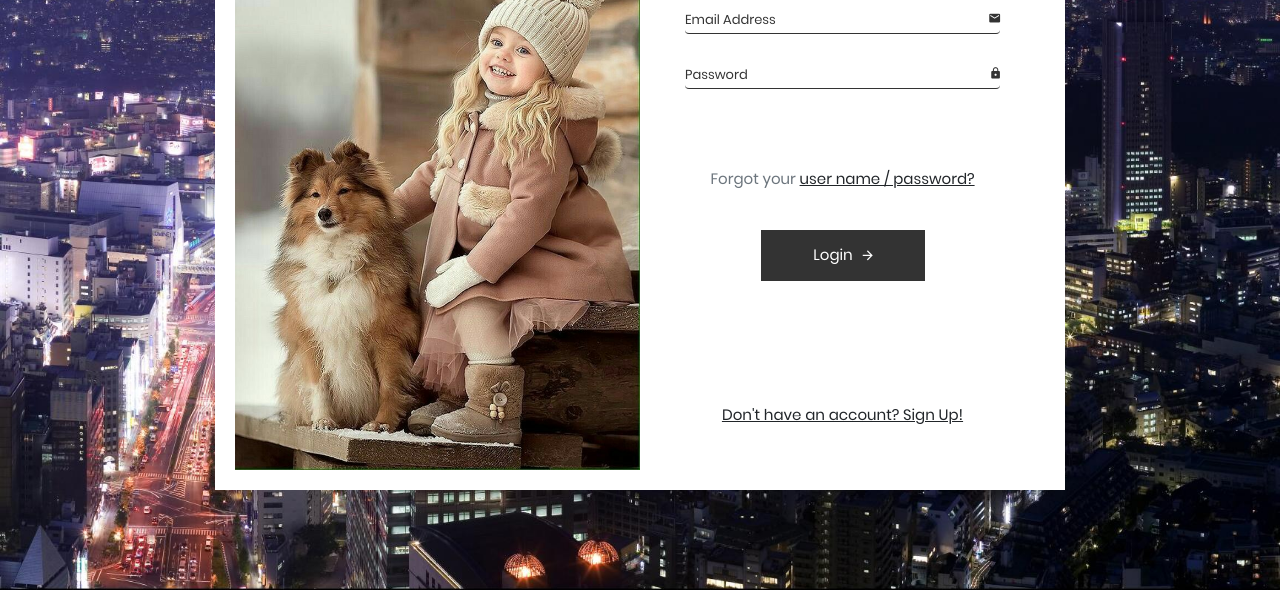
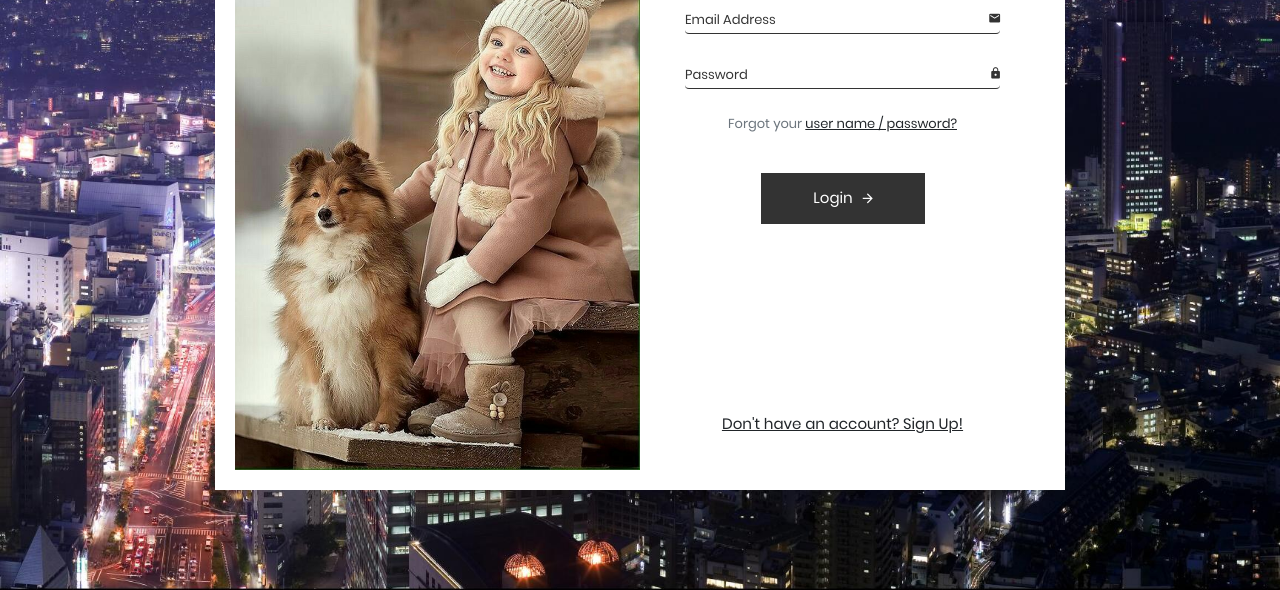
Before and after one commit to Aradford7/Blog2021, a website: page view/login.html in a window 1280 px wide. Shown: the part 210-800 px from the top of the page. Drawn offline with nearby package versions, Linux system fonts and the light colour scheme.

Commit message:
small fix

```diff
--- a/view/login.html
+++ b/view/login.html
@@ -37,7 +37,7 @@
                 <i class="zmdi zmdi zmdi-lock"></i>
             </div>
 
-            <div class="w-full text-center p-t-27 p-b-239" style="margin-top:25%; font-size: 15px;">
+            <div class="w-full text-center p-t-27 p-b-239" >
                 <span class="text-muted">
                     Forgot your
                 </span>
@@ -55,7 +55,7 @@
 
 
 
-            <div class="w-full text-center" style="margin-top:39%; font-size: 15px;">
+            <div class="w-full text-center" style="margin-top:60%; font-size: 15px;">
                 <a href="signup.html" class="text-dark">
                     Don't have an account? Sign Up!
                 </a>
```
Also changed, not shown: view/signup.html (+1 -1 lines).
